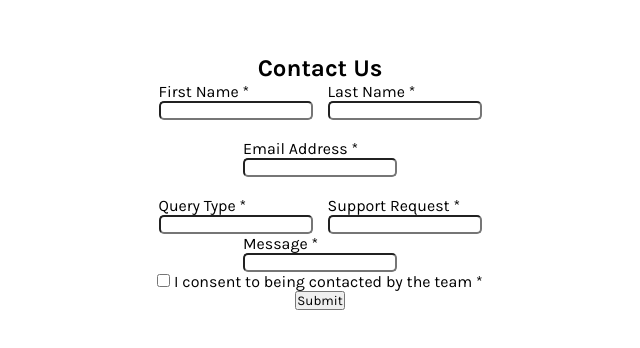
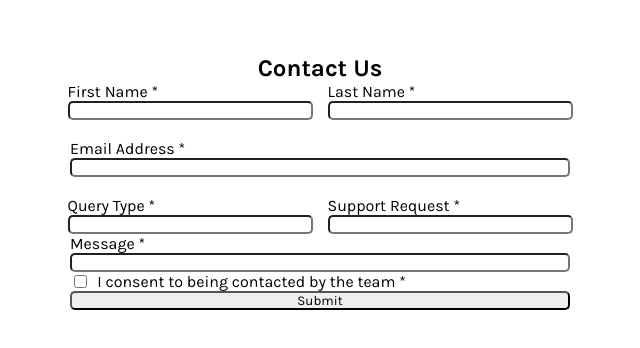
Before and after one commit to benidama/Registration-form, a plain HTML site: page index.html in a window 1280 px wide. Shown: the part 218-566 px from the top of the page, without its empty margins (320-960 px from the left). Drawn offline with Linux system fonts and the light colour scheme.

Commit message:
adding some css properties

```diff
--- a/index.html
+++ b/index.html
@@ -9,6 +9,11 @@
       rel="stylesheet"
     />
     <link rel="stylesheet" href="style.css" />
+    <link
+      rel="shortcut icon"
+      href="./images/favicon-32x32.png"
+      type="image/x-icon"
+    />
     <title>Contact form</title>
   </head>
   <body>
@@ -17,11 +22,11 @@
       <div class="full-name">
         <div class="name">
           <label for="fistName">First Name <span>*</span></label> <br />
-          <input type="text" id="fistName" name="name" required />
+          <input type="text" id="fistName" class="name" name="name" required />
         </div>
         <div class="name">
           <label for="fistName">Last Name <span>*</span></label> <br />
-          <input type="text" id="fistName" name="name" required />
+          <input type="text" id="fistName" class="name" name="name" required />
         </div>
       </div>
       <br />
@@ -33,16 +38,16 @@
       <div class="radio-input full-name">
         <div id="query">
           <label for="gender">Query Type <span>*</span></label> <br />
-          <input type="text" name="equity" required />
+          <input type="text" name="equity" class="query" required />
           <!-- <input type="radio" value="equity" required id="gender"> -->
         </div>
         <div id="request">
           <label for="support">Support Request <span>*</span></label> <br />
-          <input type="text" name="equity" required />
+          <input type="text" name="equity" class="query" required />
           <!-- <input type="radio" value="equity" required id="support"> -->
         </div>
       </div>
-      <div id="message">
+      <div id="messages">
         <label for="message">Message <span>*</span></label> <br />
         <input type="text" id="message" required />
       </div>
--- a/style.css
+++ b/style.css
@@ -12,6 +12,20 @@
   height: 100vh;
 }
 
+.name {
+  width: 245px;
+}
+
+.query {
+  width: 245px;
+}
+
+#email {
+  width: 500px;
+}
+#checker {
+  margin-right: 160px;
+}
 .full-name {
   display: flex;
   flex-direction: row;
@@ -21,3 +35,17 @@
 input {
   border-radius: 5px;
 }
+
+#checker {
+  display: flex;
+  gap: 10px;
+}
+
+button {
+  border-radius: 5px;
+  width: 500px;
+}
+
+#message {
+  width: 500px;
+}
```
